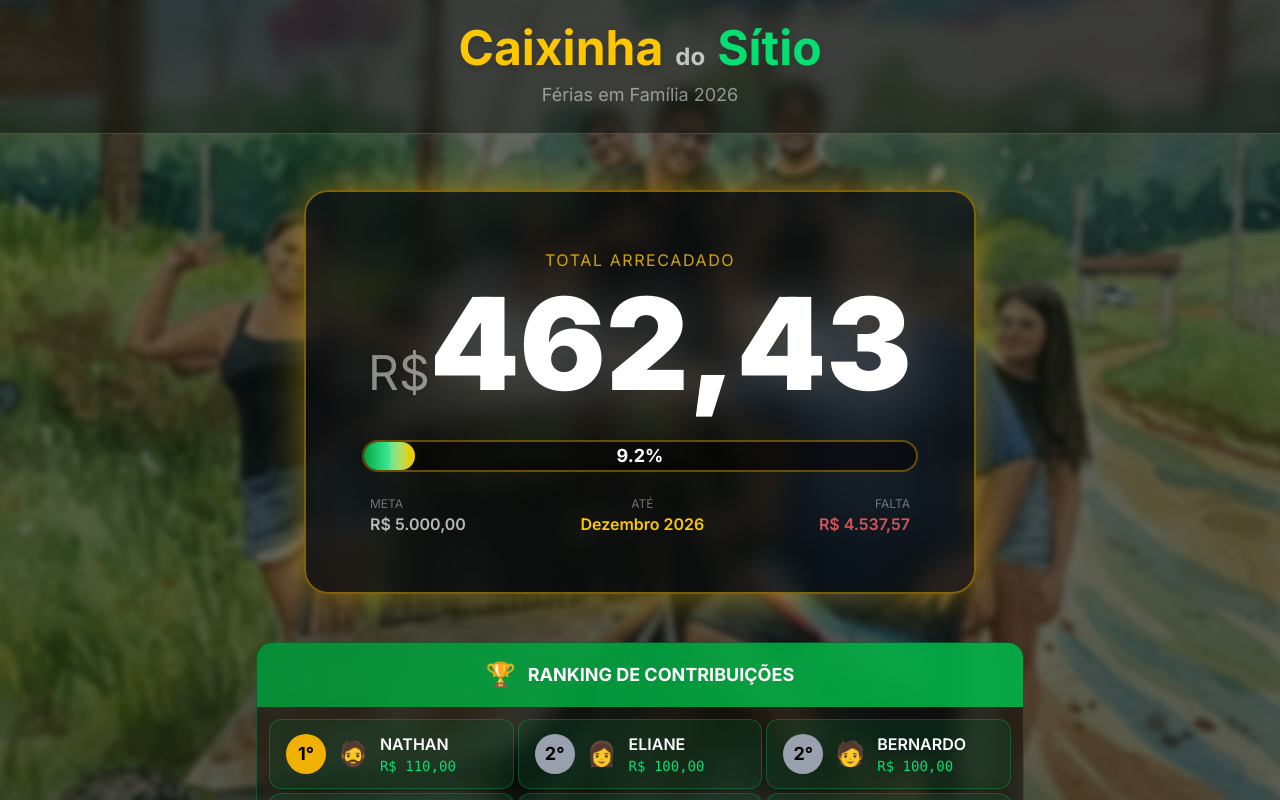
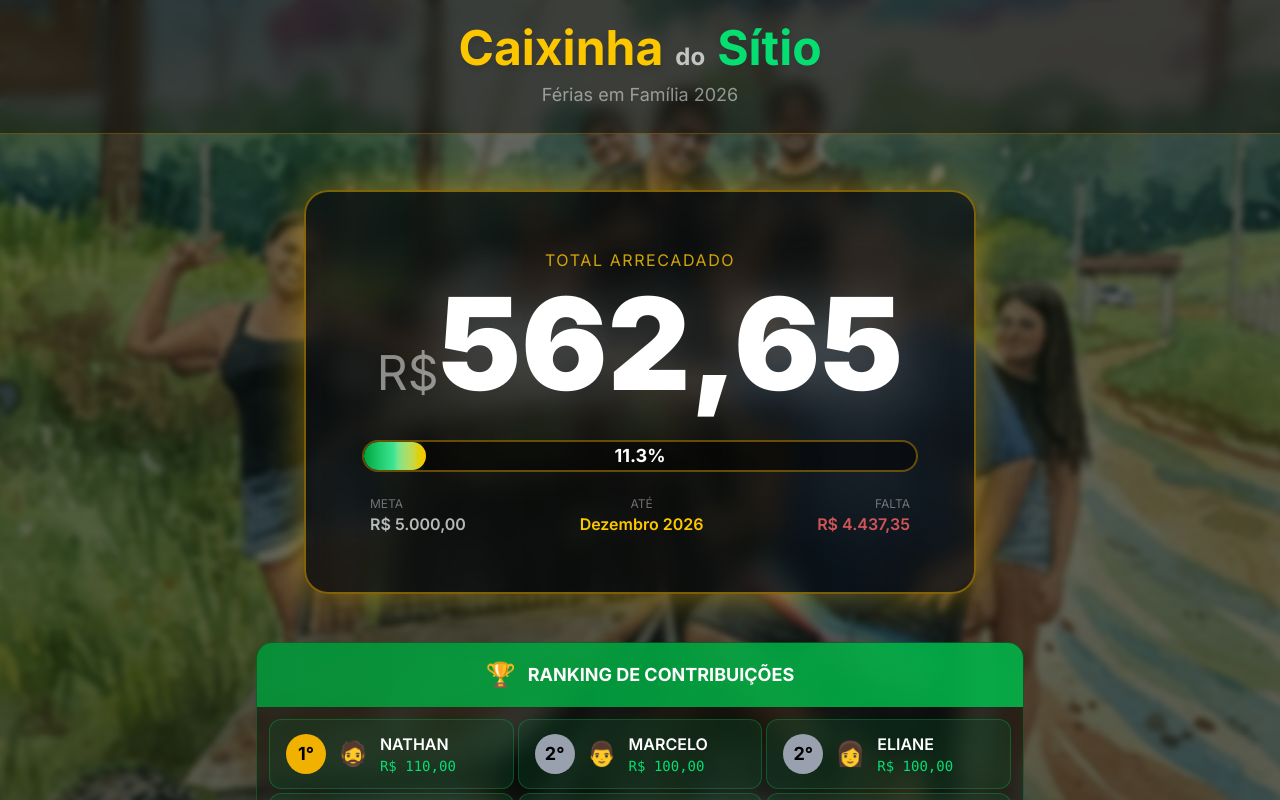
Before and after one commit to nathanbrandao4/caixinha-do-sitio, a Next.js app: page / in a window 1280 px wide. Shown: the top 800 px of the page. Built offline with nearby package versions, Linux system fonts and the light colour scheme.

Commit message:
Adiciona Marcelo R$ 100 e atualiza CDI para R$ 2,65 - Total: R$ 562,65

```diff
--- a/app/page.tsx
+++ b/app/page.tsx
@@ -9,13 +9,14 @@ const CONTRIBUICOES: ContributorTotal[] = [
   { name: 'NATHAN', total: 110 },
   { name: 'ELIANE', total: 100 },
   { name: 'BERNARDO', total: 100 },
+  { name: 'MARCELO', total: 100 },
   { name: 'JOSÉ', total: 50 },
   { name: 'CARLOS', total: 50 },
   { name: 'YANDRA', total: 50 },
 ]
 
 // Rendimento CDI acumulado
-const RENDIMENTO_CDI = 2.43
+const RENDIMENTO_CDI = 2.65
 // ========================================
 
 export default function HomePage() {
```
